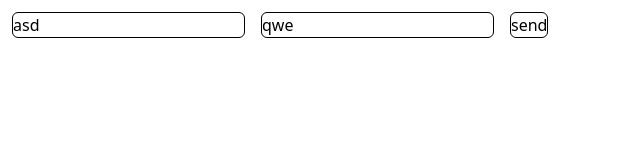
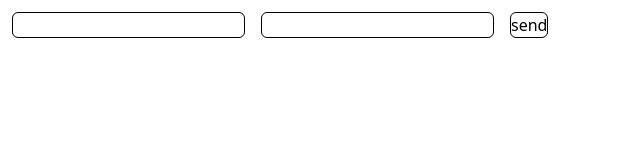
Before and after one commit to VladiSH31/okten-react-modules, a React (Vite) app: page / in a window 1280 px wide. Shown: the top 160 px of the page, without its empty margins (0-640 px from the left). Built offline with nearby package versions, Linux system fonts and the light colour scheme.

Commit message:
Lesson 5. FE. useForm hook 1. init commit

```diff
--- a/src/components/form-component/FormComponent.tsx
+++ b/src/components/form-component/FormComponent.tsx
@@ -1,5 +1,3 @@
-import {type FormEvent,  useState} from "react";
-
 
 interface IFormProps {
     username: string,
@@ -8,38 +6,13 @@ interface IFormProps {
 
 const FormComponent = () => {
 
-    const [formState, setFormState] = useState<IFormProps>({
-        username: 'asd',
-        password: 'qwe'
-    });
 
-
-    const handlerSubmit = (event: FormEvent<HTMLFormElement>) => {
-        event.preventDefault()
-        const form = event.target as HTMLFormElement
-        console.log(form.username.value);
-        console.log(form.password.value);
-    };
-
-    const onInputUsernameChange = (event: FormEvent<HTMLInputElement>) => {
-        const input = event.target as HTMLInputElement
-        console.log(input.value)
-        setFormState({...formState, username: input.value})
-    };
-
-    const onInputPasswordChange = (event: FormEvent<HTMLInputElement>) => {
-        const input = event.target as HTMLInputElement;
-        console.log(input);
-        setFormState({...formState, password: input.value})
-    };
 
     return (
         <div className={'m-1'}>
-            <form className={''} onSubmit={handlerSubmit}>
-                <input className={'border-1 rounded-md m-2'} type="text" name={'username'} value={formState.username}
-                       onChange={onInputUsernameChange}/>
-                <input className={'border-1 rounded-md m-2'} type="text" name={'password'} value={formState.password}
-                       onChange={onInputPasswordChange}/>
+            <form className={''}>
+                <input className={'border-1 rounded-md m-2'} type="text" name={'username'}/>
+                <input className={'border-1 rounded-md m-2'} type="text" name={'password'}/>
                 <button className={'border-1 rounded-md m-2'}>send</button>
             </form>
         </div>
```
